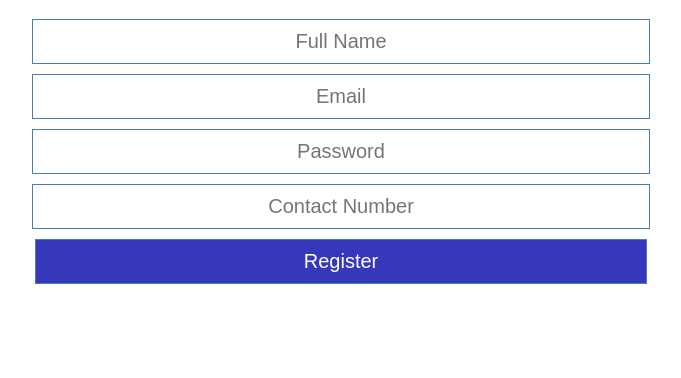
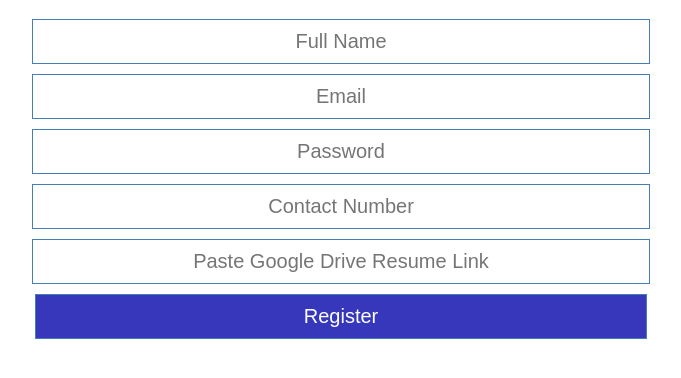
Before and after one commit to 25f2001779/Placement-Portal-App, a Flask app: page /register/student in a window 1280 px wide. Shown: the part 136-514 px from the top of the page, without its empty margins (299-980 px from the left). Run offline with Flask 3, Linux system fonts and the light colour scheme.

Commit message:
Milestone-PPA Auth_RBAC

```diff
--- a/templates/register_student.html
+++ b/templates/register_student.html
@@ -7,6 +7,7 @@
     <input class="login" name="email" placeholder="Email">
     <input class="login" type="password" name="password" placeholder="Password">
     <input class="login" name="contact" placeholder="Contact Number">
+    <input class="login" name="resume" placeholder="Paste Google Drive Resume Link">
     <button class="submit login" >Register</button>
 </form>
 </div>
```
